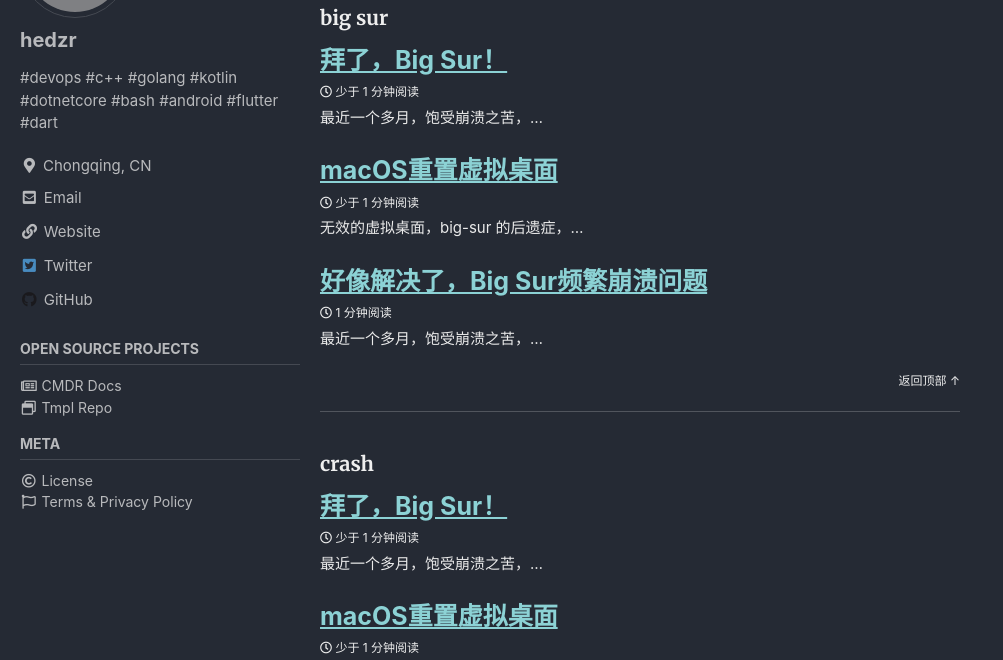
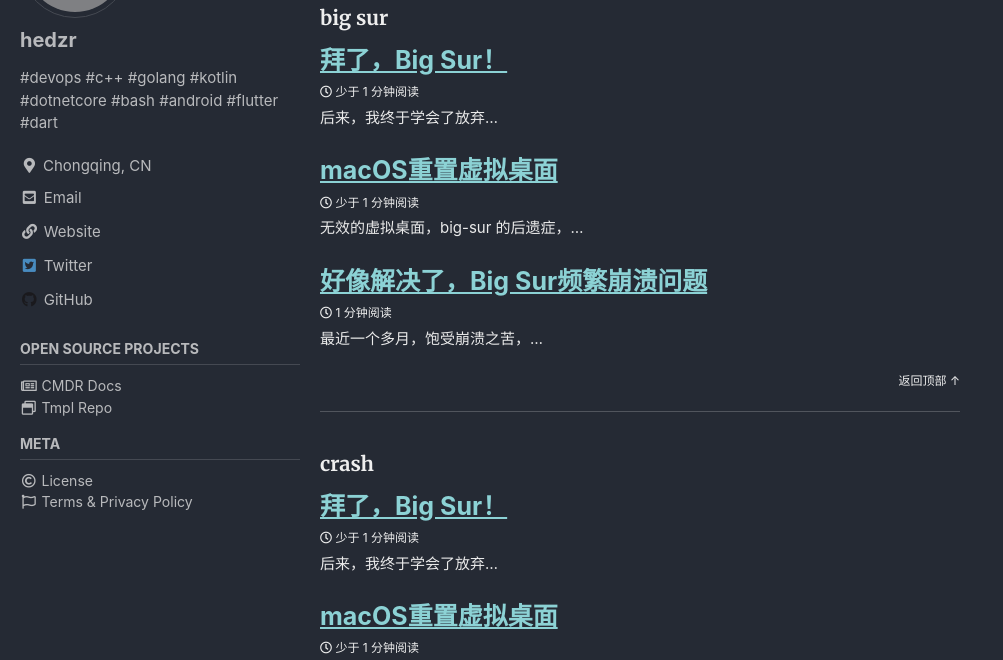
Before and after one commit to hedzr/hedzr.github.io, a Jekyll site: the page built from _pages/tag-archive.md, in a window 1280 px wide and 900 px high, scrolled down 30791 px. Shown: the part 152-812 px from the top of the window, without its empty margins (0-1003 px from the left). Built offline with Jekyll 4.4.1, drawn with Linux system fonts in a browser that asks for light colours; cached includes are drawn as plain includes; some web fonts are replaced; some of the changed text lies outside the part shown; grey boxes are pictures that could not be loaded.

Commit message:
update excerpt

```diff
--- a/_posts/2021-08-22-bye-bye-big-sur-crashes-and-higher.md
+++ b/_posts/2021-08-22-bye-bye-big-sur-crashes-and-higher.md
@@ -12,7 +12,7 @@
   overlay_image: /assets/images/3953273590_704e3899d5_m.jpg
   overlay_filter: rgba(255, 255, 255, 0.5)
 excerpt: >-
-  最近一个多月，饱受崩溃之苦，...
+  后来，我终于学会了放弃...
 
 ---
 
```
